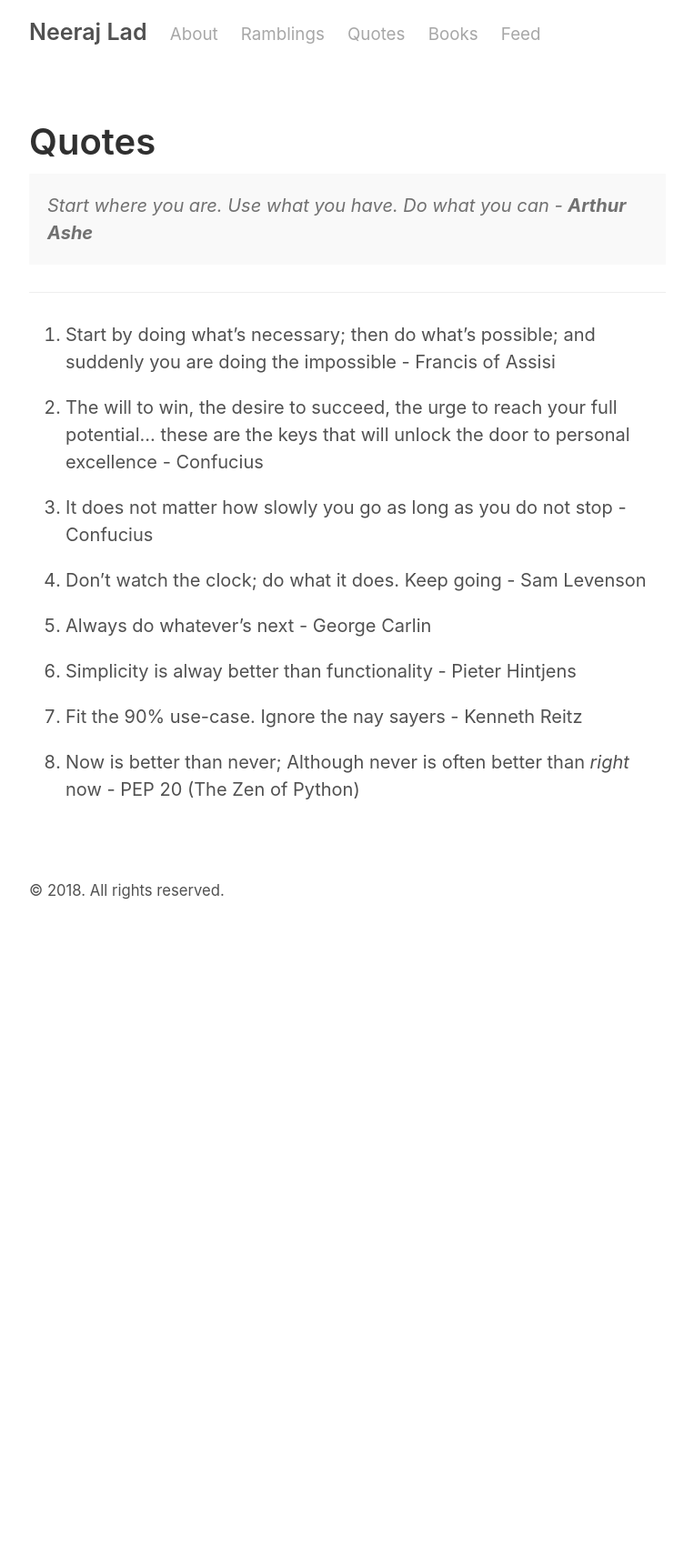
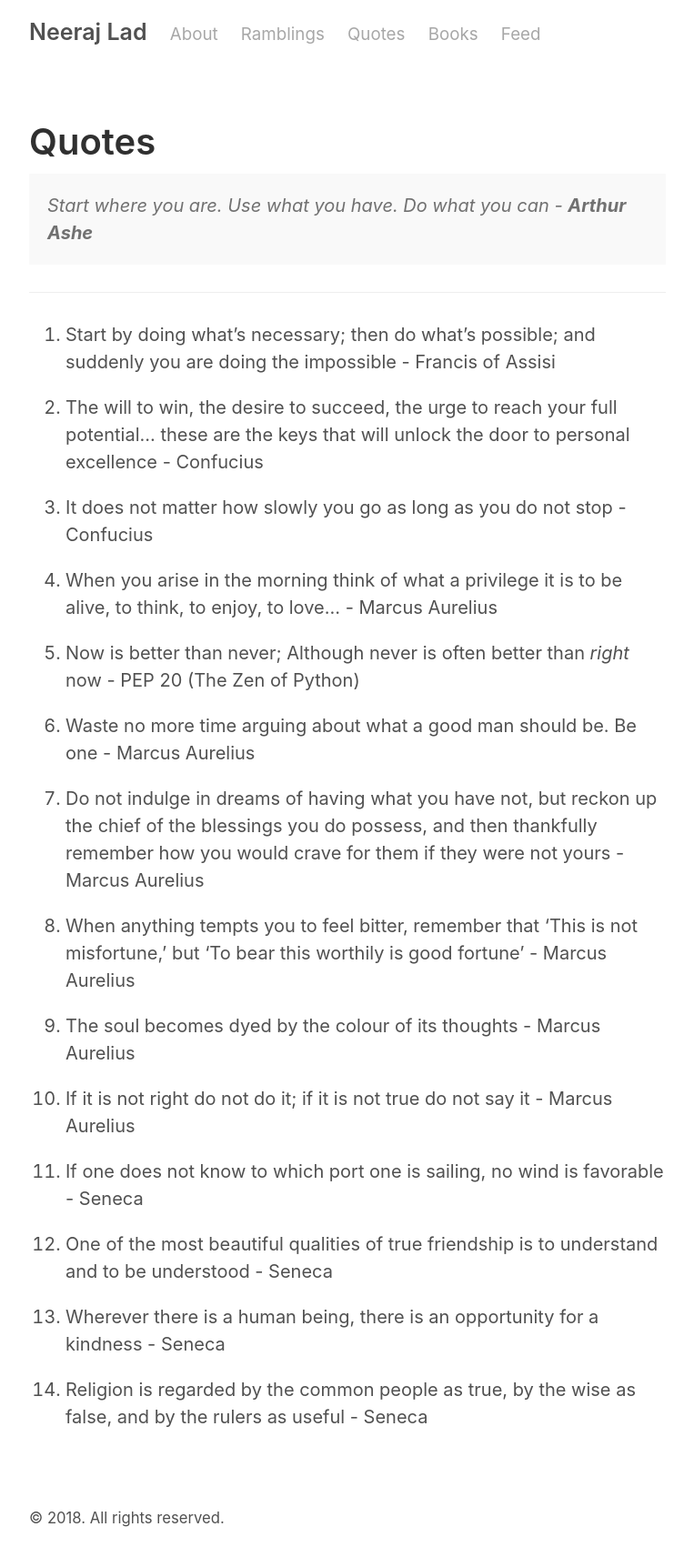
Before and after one commit to neeraj-lad/neeraj-lad.github.io, a Jekyll site: the page built from quotes.md, in a window 1280 px wide. Shown: the whole page at 91% size, without its empty margins (258-1021 px from the left). Built offline with Jekyll 4.4.1, drawn with Linux system fonts in a browser that asks for light colours; before the commit the page ends 1033 px from its top, so only the background shows below that.

Commit message:
Add Marcus Aurelius & Seneca quotes.

```diff
--- a/quotes.md
+++ b/quotes.md
@@ -15,12 +15,24 @@ title: Quotes
 
 3. It does not matter how slowly you go as long as you do not stop - Confucius
 
-4. Don't watch the clock; do what it does. Keep going - Sam Levenson
+4. When you arise in the morning think of what a privilege it is to be alive, to think, to enjoy, to love... - Marcus Aurelius
 
-5. Always do whatever's next - George Carlin
+5. Now is better than never; Although never is often better than *right* now - PEP 20 (The Zen of Python)
 
-6. Simplicity is alway better than functionality - Pieter Hintjens
+6. Waste no more time arguing about what a good man should be. Be one - Marcus Aurelius
 
-7. Fit the 90% use-case. Ignore the nay sayers - Kenneth Reitz
+7. Do not indulge in dreams of having what you have not, but reckon up the chief of the blessings you do possess, and then thankfully remember how you would crave for them if they were not yours - Marcus Aurelius
 
-8. Now is better than never; Although never is often better than *right* now - PEP 20 (The Zen of Python)
+8. When anything tempts you to feel bitter, remember that 'This is not misfortune,' but 'To bear this worthily is good fortune' - Marcus Aurelius
+
+9. The soul becomes dyed by the colour of its thoughts - Marcus Aurelius
+
+10. If it is not right do not do it; if it is not true do not say it - Marcus Aurelius
+
+11. If one does not know to which port one is sailing, no wind is favorable - Seneca
+
+12. One of the most beautiful qualities of true friendship is to understand and to be understood - Seneca
+
+13. Wherever there is a human being, there is an opportunity for a kindness - Seneca
+
+14. Religion is regarded by the common people as true, by the wise as false, and by the rulers as useful - Seneca
```
